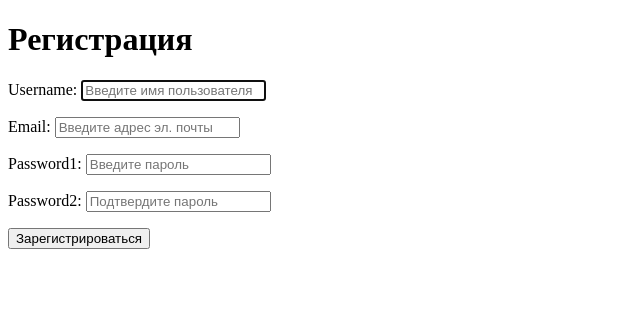
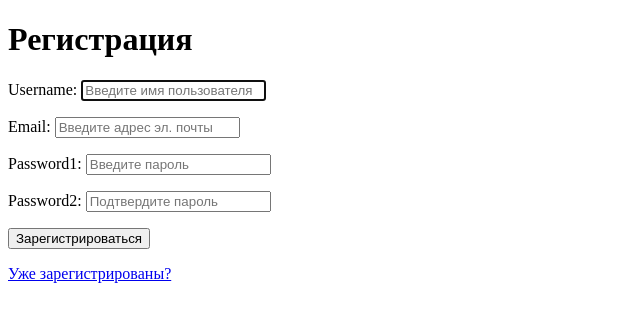
Before and after one commit to HiKKors/AccTrackGuides, a Django app: page /user/register/ in a window 1280 px wide. Shown: the top 322 px of the page, without its empty margins (0-640 px from the left). Run offline with Django 5.2, Linux system fonts and the light colour scheme.

Commit message:
Добавлен переход на регистрацию или вход

```diff
--- a/user/templates/user/login.html
+++ b/user/templates/user/login.html
@@ -11,6 +11,7 @@
         {% csrf_token %}
         {{ form.as_p }}
         <input type="submit" value="Войти">
+        <p><a href="{% url 'user:register' %}">Ещё не зарегистрированы?</a></p>
     </form>
 </body>
 </html>
--- a/user/templates/user/register.html
+++ b/user/templates/user/register.html
@@ -11,6 +11,7 @@
         {% csrf_token %}
         {{ form.as_p }}
         <input type="submit" value="Зарегистрироваться">
+        <p><a href="{% url 'user:login' %}">Уже зарегистрированы?</a></p>
     </form>
 </body>
 </html>
```
